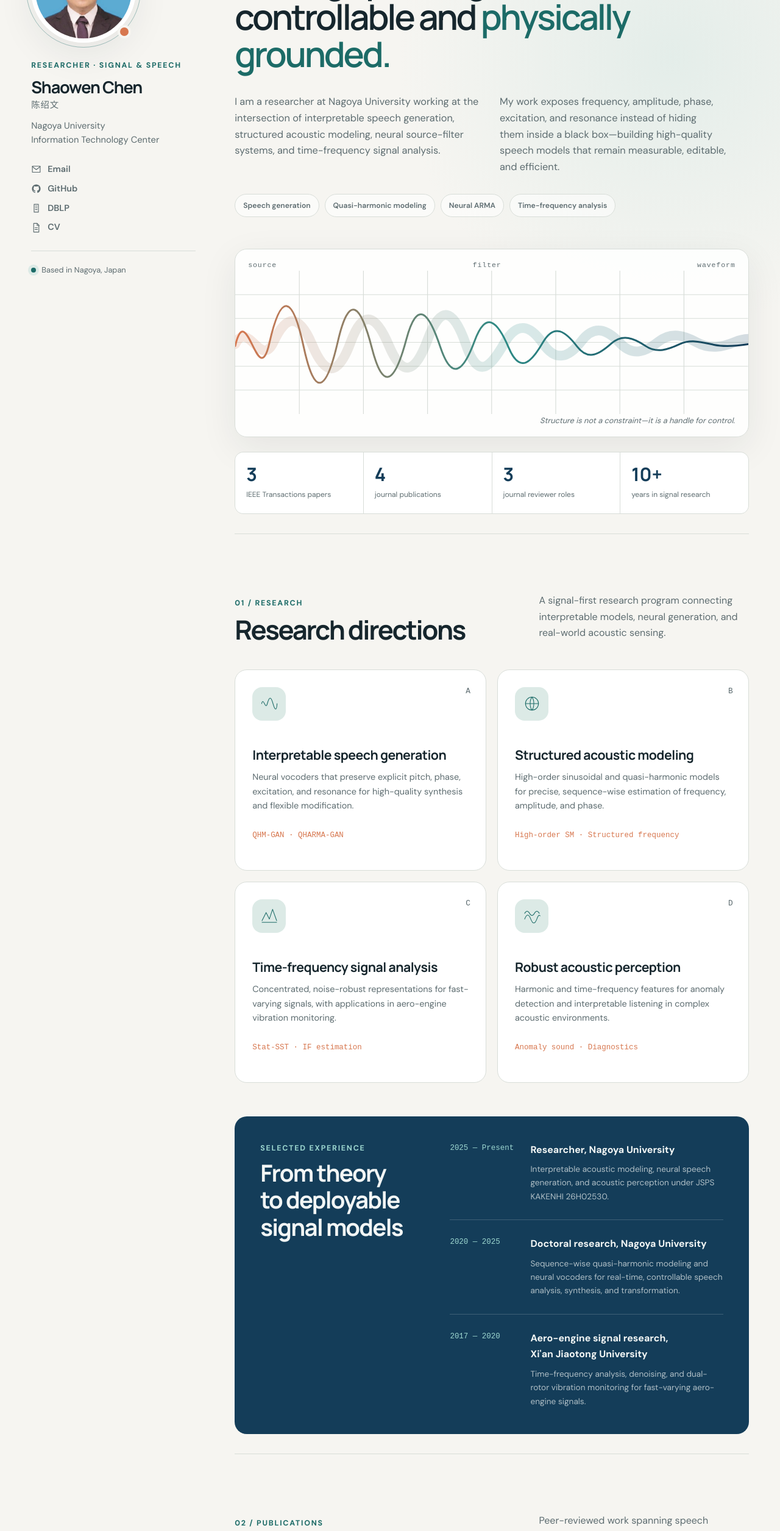
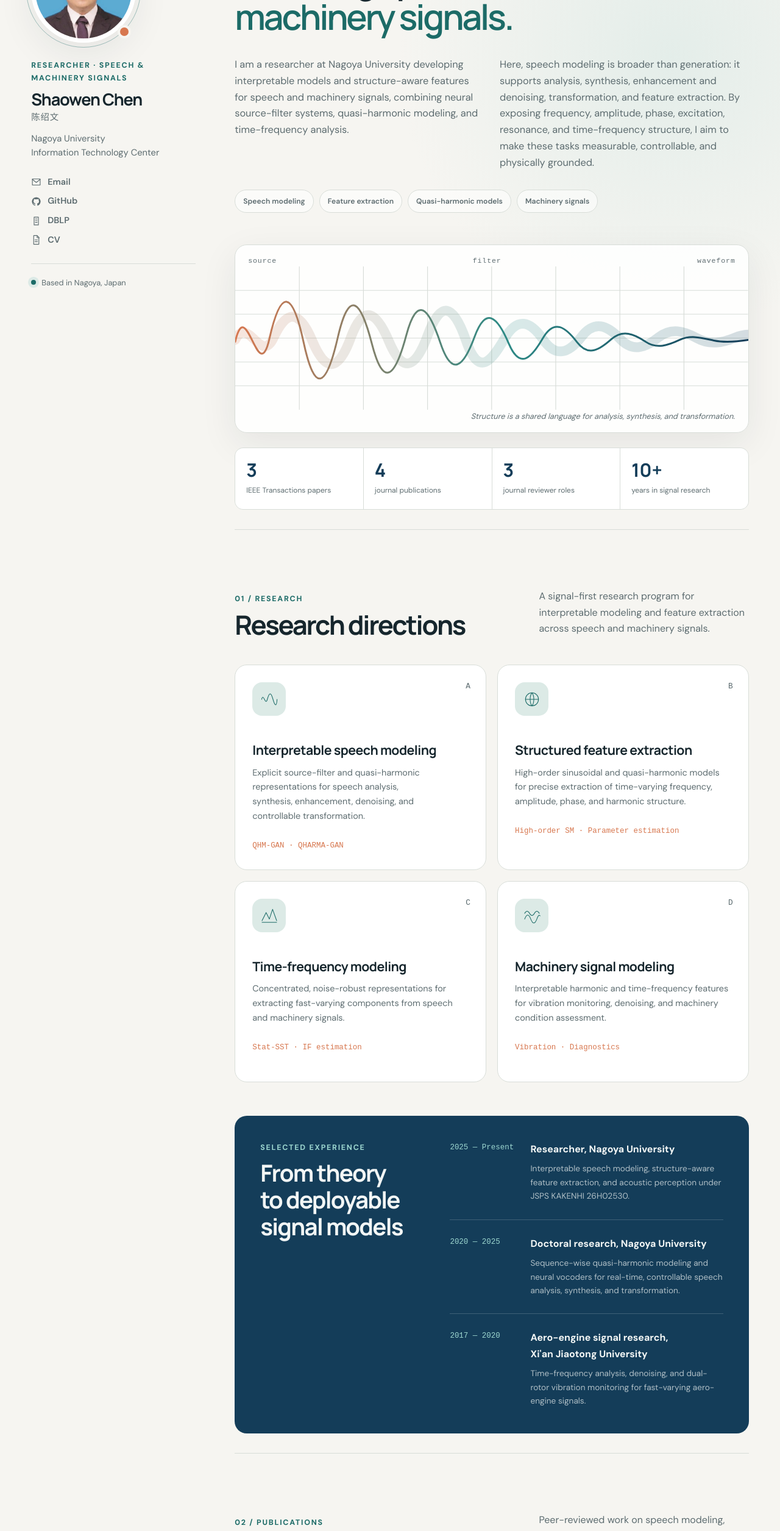
Before and after one commit to Chen-Shaowen/Chen-Shaowen.github.io, a plain HTML site: page index.html in a window 1280 px wide. Shown: the part 240-2751 px from the top of the page at 61% size. Drawn offline with Linux system fonts and the light colour scheme.

Commit message:
Add files via upload

```diff
--- a/index.html
+++ b/index.html
@@ -5,13 +5,13 @@
     <meta name="viewport" content="width=device-width, initial-scale=1" />
     <meta
       name="description"
-      content="Academic homepage of Shaowen Chen, researcher in interpretable speech generation, structured acoustic modeling, neural source-filter systems, and time-frequency signal analysis."
+      content="Academic homepage of Shaowen Chen, researcher in interpretable modeling and structure-aware feature extraction for speech and machinery signals."
     />
     <meta name="theme-color" content="#f6f5f1" />
     <meta property="og:title" content="Shaowen Chen | Academic Homepage" />
     <meta
       property="og:description"
-      content="Interpretable speech generation, structured acoustic modeling, and time-frequency signal analysis."
+      content="Interpretable modeling and structure-aware feature extraction for speech and machinery signals."
     />
     <meta property="og:type" content="website" />
     <meta property="og:image" content="assets/shaowen-chen.jpg" />
@@ -78,8 +78,8 @@
 
         <div class="profile-heading">
           <p class="eyebrow">
-            <span class="lang-en">Researcher · Signal &amp; Speech</span>
-            <span class="lang-zh">研究员 · 语音与信号处理</span>
+            <span class="lang-en">Researcher · Speech &amp; Machinery Signals</span>
+            <span class="lang-zh">研究员 · 语音与机械信号</span>
           </p>
           <h1>Shaowen Chen <span>陈绍文</span></h1>
           <p class="profile-role">
@@ -122,33 +122,36 @@
               <span class="lang-zh">以可解释性为核心</span>
             </p>
             <h2 id="about-title">
-              <span class="lang-en">Making speech generation<br /> controllable and <em>physically grounded.</em></span>
-              <span class="lang-zh">让语音生成更可控，<br />也更贴近<em>物理机理。</em></span>
+              <span class="lang-en">Modeling speech and<br /> <em>machinery signals.</em></span>
+              <span class="lang-zh">面向语音与机械信号的<br /><em>可解释建模。</em></span>
             </h2>
             <div class="hero-summary lang-en">
               <p>
-                I am a researcher at Nagoya University working at the intersection of interpretable speech generation,
-                structured acoustic modeling, neural source-filter systems, and time-frequency signal analysis.
+                I am a researcher at Nagoya University developing interpretable models and structure-aware features
+                for speech and machinery signals, combining neural source-filter systems, quasi-harmonic modeling,
+                and time-frequency analysis.
               </p>
               <p>
-                My work exposes frequency, amplitude, phase, excitation, and resonance instead of hiding them inside a
-                black box—building high-quality speech models that remain measurable, editable, and efficient.
+                Here, speech modeling is broader than generation: it supports analysis, synthesis, enhancement and
+                denoising, transformation, and feature extraction. By exposing frequency, amplitude, phase, excitation,
+                resonance, and time-frequency structure, I aim to make these tasks measurable, controllable, and
+                physically grounded.
               </p>
             </div>
             <div class="hero-summary lang-zh">
               <p>
-                我现为名古屋大学研究员，研究方向涵盖可解释语音生成、结构化声学建模、神经声源—滤波器系统与时频信号分析。
+                我现为名古屋大学研究员，面向语音与机械信号开展可解释建模和结构化特征提取，并结合神经声源—滤波器系统、准谐波建模与时频分析。
               </p>
               <p>
-                我的研究显式建模频率、幅值、相位、声源激励与共振特性，使高质量语音模型不再只是黑箱，而是可测量、可编辑且高效的信号处理系统。
+                这里的语音建模并不局限于生成，而是服务于分析、合成、增强与降噪、变换及特征提取。通过显式表示频率、幅值、相位、声源激励、共振与时频结构，我希望使这些任务更加可测量、可控制并贴近物理机理。
               </p>
             </div>
 
             <div class="topic-row" aria-label="Research topics">
-              <span>Speech generation</span>
-              <span>Quasi-harmonic modeling</span>
-              <span>Neural ARMA</span>
-              <span>Time-frequency analysis</span>
+              <span>Speech modeling</span>
+              <span>Feature extraction</span>
+              <span>Quasi-harmonic models</span>
+              <span>Machinery signals</span>
             </div>
           </div>
 
@@ -167,8 +170,8 @@
               <path class="signal-path" d="M0 126C16 44 32 205 48 121S80 38 96 127s32 75 48-8 32-63 48 11 32 57 48-14 32-45 48 12 32 42 48-10 32-34 48 11 32 24 48-9 32-18 48 7 32 12 48-5 32-9 48 4 32 6 48-3 32-3 48 1 32 2 48-1" />
             </svg>
             <div class="signal-caption">
-              <span class="lang-en">Structure is not a constraint—it is a handle for control.</span>
-              <span class="lang-zh">结构不是限制，而是实现可控生成的抓手。</span>
+              <span class="lang-en">Structure is a shared language for analysis, synthesis, and transformation.</span>
+              <span class="lang-zh">结构是连接分析、合成与变换的共同语言。</span>
             </div>
           </div>
 
@@ -186,8 +189,8 @@
               <p class="section-number">01 / Research</p>
               <h2 id="research-title"><span class="lang-en">Research directions</span><span class="lang-zh">研究方向</span></h2>
             </div>
-            <p class="section-intro lang-en">A signal-first research program connecting interpretable models, neural generation, and real-world acoustic sensing.</p>
-            <p class="section-intro lang-zh">以信号机理为起点，连接可解释建模、神经生成与真实环境中的声学感知。</p>
+            <p class="section-intro lang-en">A signal-first research program for interpretable modeling and feature extraction across speech and machinery signals.</p>
+            <p class="section-intro lang-zh">以信号机理为起点，研究语音与机械信号的可解释建模和结构化特征提取。</p>
           </div>
 
           <div class="research-grid">
@@ -196,9 +199,9 @@
               <div class="card-icon" aria-hidden="true">
                 <svg viewBox="0 0 48 48"><path d="M5 24c5-18 9 18 14 0s9-18 14 0 9 18 10 0"></path></svg>
               </div>
-              <h3><span class="lang-en">Interpretable speech generation</span><span class="lang-zh">可解释语音生成</span></h3>
-              <p class="lang-en">Neural vocoders that preserve explicit pitch, phase, excitation, and resonance for high-quality synthesis and flexible modification.</p>
-              <p class="lang-zh">在高质量生成与灵活变换中显式保留基频、相位、声源激励和共振特性的神经声码器。</p>
+              <h3><span class="lang-en">Interpretable speech modeling</span><span class="lang-zh">可解释语音建模</span></h3>
+              <p class="lang-en">Explicit source-filter and quasi-harmonic representations for speech analysis, synthesis, enhancement, denoising, and controllable transformation.</p>
+              <p class="lang-zh">以显式声源—滤波器和准谐波表示支持语音分析、合成、增强、降噪与可控变换。</p>
               <span class="card-tag">QHM-GAN · QHARMA-GAN</span>
             </article>
 
@@ -207,10 +210,10 @@
               <div class="card-icon" aria-hidden="true">
                 <svg viewBox="0 0 48 48"><circle cx="24" cy="24" r="16"></circle><path d="M8 24h32M24 8c6 7 6 25 0 32M24 8c-6 7-6 25 0 32"></path></svg>
               </div>
-              <h3><span class="lang-en">Structured acoustic modeling</span><span class="lang-zh">结构化声学建模</span></h3>
-              <p class="lang-en">High-order sinusoidal and quasi-harmonic models for precise, sequence-wise estimation of frequency, amplitude, and phase.</p>
-              <p class="lang-zh">利用高阶正弦与准谐波模型，对频率、幅值和相位进行高精度、序列级参数估计。</p>
-              <span class="card-tag">High-order SM · Structured frequency</span>
+              <h3><span class="lang-en">Structured feature extraction</span><span class="lang-zh">结构化特征提取</span></h3>
+              <p class="lang-en">High-order sinusoidal and quasi-harmonic models for precise extraction of time-varying frequency, amplitude, phase, and harmonic structure.</p>
+              <p class="lang-zh">利用高阶正弦与准谐波模型，精确提取时变频率、幅值、相位与谐波结构。</p>
+              <span class="card-tag">High-order SM · Parameter estimation</span>
             </article>
 
             <article class="research-card reveal">
@@ -218,9 +221,9 @@
               <div class="card-icon" aria-hidden="true">
                 <svg viewBox="0 0 48 48"><path d="M6 36 16 16l8 16 8-24 10 28"></path><path d="M6 40h36"></path></svg>
               </div>
-              <h3><span class="lang-en">Time-frequency signal analysis</span><span class="lang-zh">时频信号分析</span></h3>
-              <p class="lang-en">Concentrated, noise-robust representations for fast-varying signals, with applications in aero-engine vibration monitoring.</p>
-              <p class="lang-zh">面向快变信号构建高聚集、抗噪的时频表示，并应用于航空发动机振动监测。</p>
+              <h3><span class="lang-en">Time-frequency modeling</span><span class="lang-zh">时频建模</span></h3>
+              <p class="lang-en">Concentrated, noise-robust representations for extracting fast-varying components from speech and machinery signals.</p>
+              <p class="lang-zh">构建高聚集、抗噪的时频表示，从语音与机械信号中提取快速变化的结构成分。</p>
               <span class="card-tag">Stat-SST · IF estimation</span>
             </article>
 
@@ -229,10 +232,10 @@
               <div class="card-icon" aria-hidden="true">
                 <svg viewBox="0 0 48 48"><path d="M6 32c5-13 10-13 15 0s10 13 15 0 6-9 8-8"></path><path d="M6 18c4-7 8-7 12 0s8 7 12 0 8-7 12 0"></path></svg>
               </div>
-              <h3><span class="lang-en">Robust acoustic perception</span><span class="lang-zh">鲁棒声学感知</span></h3>
-              <p class="lang-en">Harmonic and time-frequency features for anomaly detection and interpretable listening in complex acoustic environments.</p>
-              <p class="lang-zh">利用谐波及时频特征开展异常声音检测，探索复杂环境中的可解释听觉感知。</p>
-              <span class="card-tag">Anomaly sound · Diagnostics</span>
+              <h3><span class="lang-en">Machinery signal modeling</span><span class="lang-zh">机械信号建模</span></h3>
+              <p class="lang-en">Interpretable harmonic and time-frequency features for vibration monitoring, denoising, and machinery condition assessment.</p>
+              <p class="lang-zh">利用可解释的谐波及时频特征开展振动监测、信号降噪与机械状态评估。</p>
+              <span class="card-tag">Vibration · Diagnostics</span>
             </article>
           </div>
 
@@ -246,8 +249,8 @@
                 <time>2025 — <span class="lang-en">Present</span><span class="lang-zh">至今</span></time>
                 <div>
                   <h4><span class="lang-en">Researcher, Nagoya University</span><span class="lang-zh">研究员，名古屋大学</span></h4>
-                  <p class="lang-en">Interpretable acoustic modeling, neural speech generation, and acoustic perception under JSPS KAKENHI 26H02530.</p>
-                  <p class="lang-zh">在 JSPS KAKENHI 26H02530 项目中开展可解释声学建模、神经语音生成与声学感知研究。</p>
+                  <p class="lang-en">Interpretable speech modeling, structure-aware feature extraction, and acoustic perception under JSPS KAKENHI 26H02530.</p>
+                  <p class="lang-zh">在 JSPS KAKENHI 26H02530 项目中开展可解释语音建模、结构化特征提取与声学感知研究。</p>
                 </div>
               </article>
               <article>
@@ -276,8 +279,8 @@
               <p class="section-number">02 / Publications</p>
               <h2 id="publications-title"><span class="lang-en">Selected publications</span><span class="lang-zh">代表性论文</span></h2>
             </div>
-            <p class="section-intro lang-en">Peer-reviewed work spanning speech synthesis, structured signal modeling, and machinery diagnostics.</p>
-            <p class="section-intro lang-zh">涵盖语音合成、结构化信号建模与机械故障诊断的同行评议成果。</p>
+            <p class="section-intro lang-en">Peer-reviewed work on speech modeling, structured feature extraction, time-frequency analysis, and machinery diagnostics.</p>
+            <p class="section-intro lang-zh">涵盖语音建模、结构化特征提取、时频分析与机械故障诊断的同行评议成果。</p>
           </div>
 
           <div class="publication-filter reveal" role="group" aria-label="Filter publications">
@@ -482,7 +485,7 @@
         <footer>
           <div>
             <p class="footer-name">Shaowen Chen <span>陈绍文</span></p>
-            <p><span class="lang-en">Interpretable models for signals that matter.</span><span class="lang-zh">为重要信号构建可解释模型。</span></p>
+            <p><span class="lang-en">Interpretable models and features for speech and machinery signals.</span><span class="lang-zh">面向语音与机械信号的可解释模型和特征。</span></p>
           </div>
           <div class="footer-contact">
             <a href="mailto:ShaowenChen1995@gmail.com">ShaowenChen1995@gmail.com</a>
```
